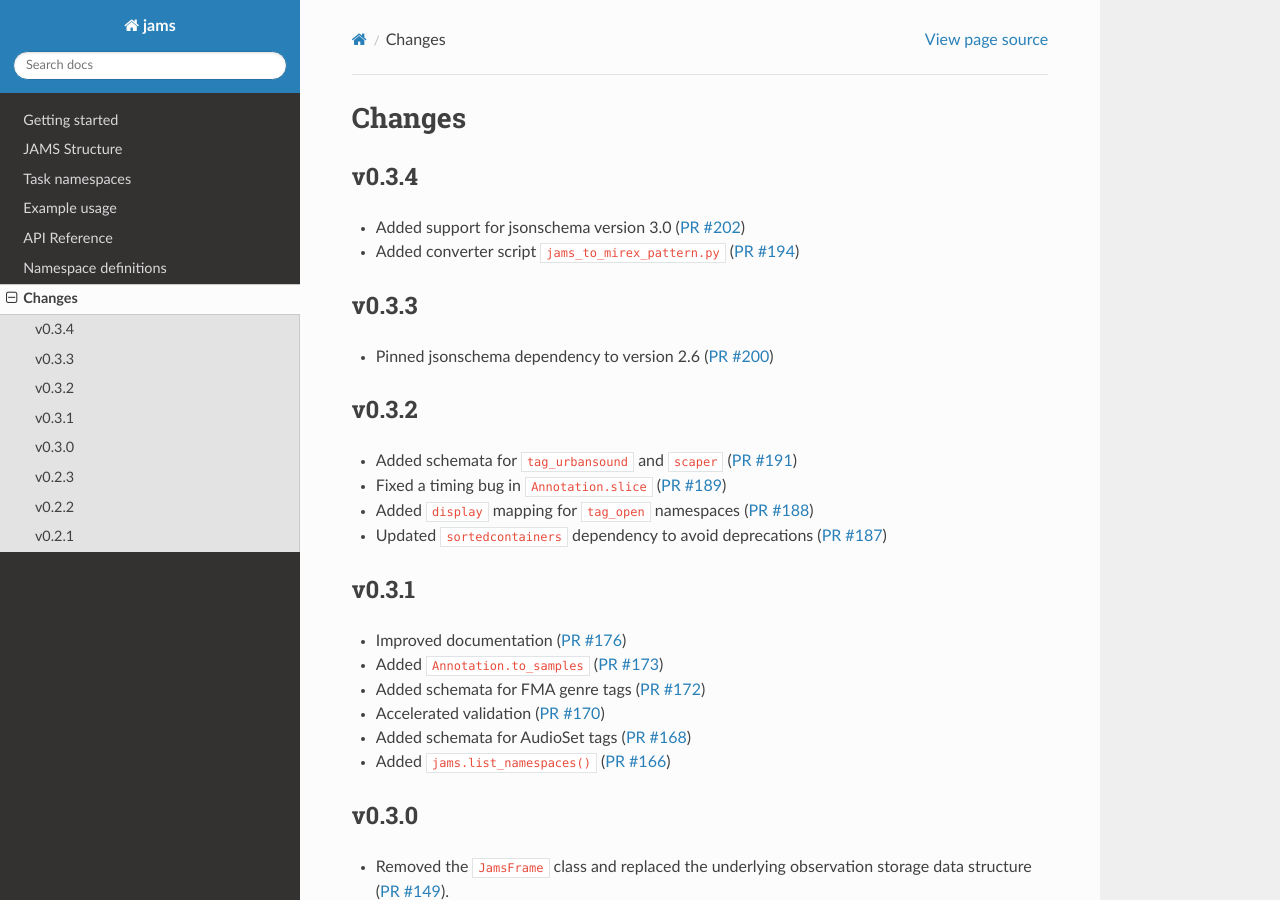
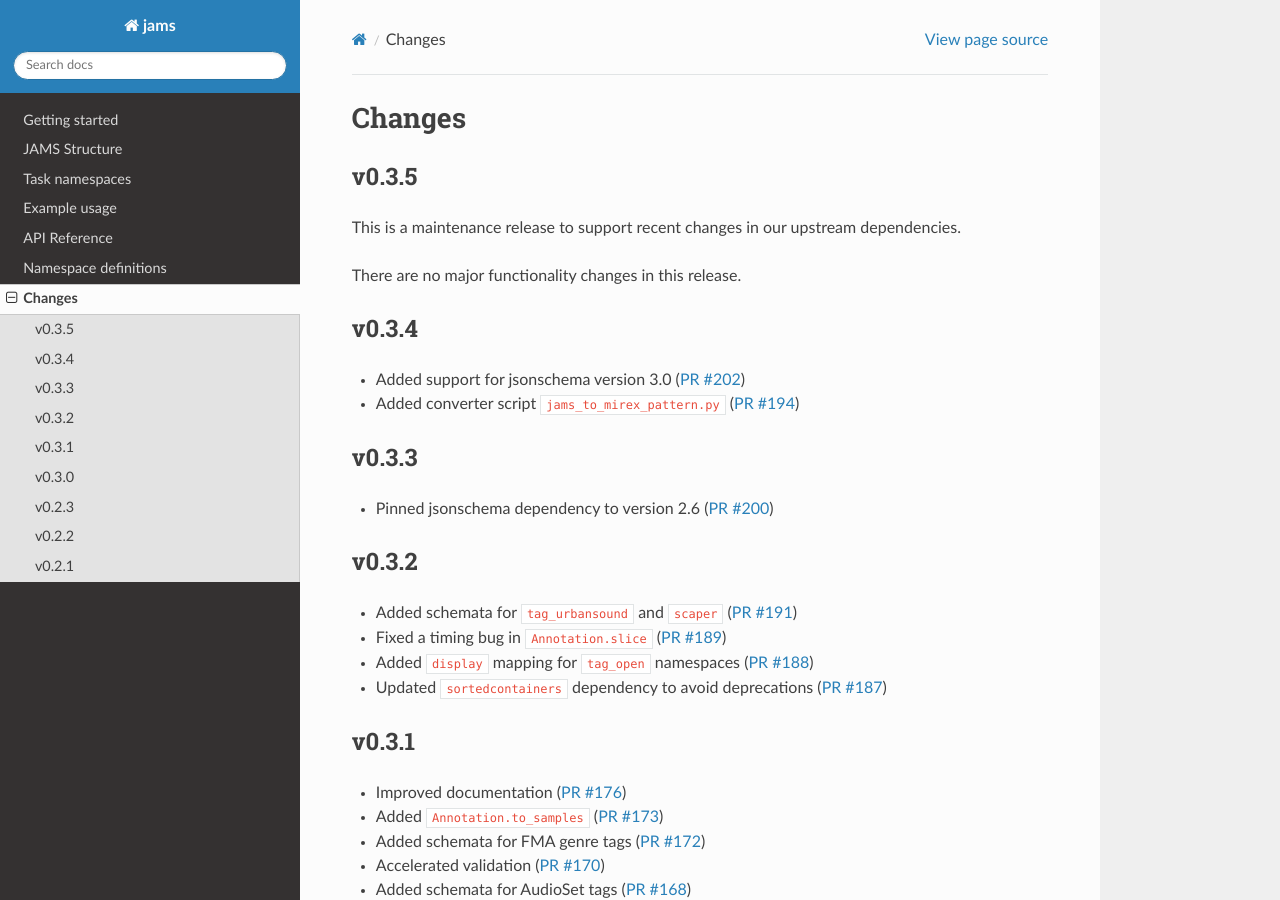
Before and after one commit to marl/jams, a Sphinx documentation site: the page built from docs/changes.rst, in a window 1280 px wide and 900 px high. Built offline with Sphinx 7.4.7 and the Read the Docs theme 3.1.0, drawn with Linux system fonts in a browser that asks for light colours; cross-references to code outside the pages are shown as plain code.

Commit message:
updating changelog

```diff
--- a/docs/changes.rst
+++ b/docs/changes.rst
@@ -1,5 +1,11 @@
 Changes
 =======
+
+v0.3.5
+------
+This is a maintenance release to support recent changes in our upstream dependencies.
+
+There are no major functionality changes in this release.
 
 v0.3.4
 ------
```
